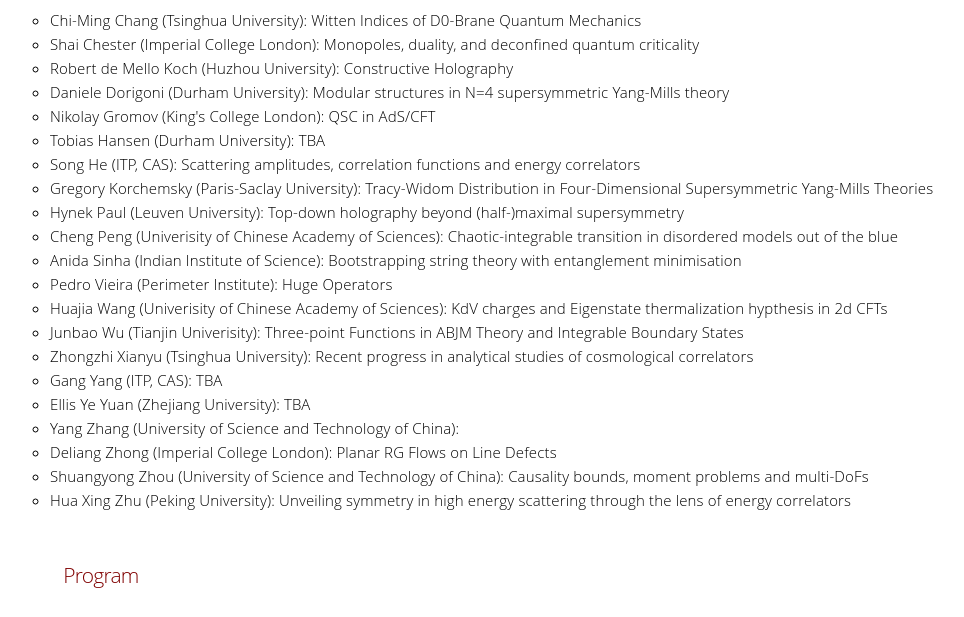
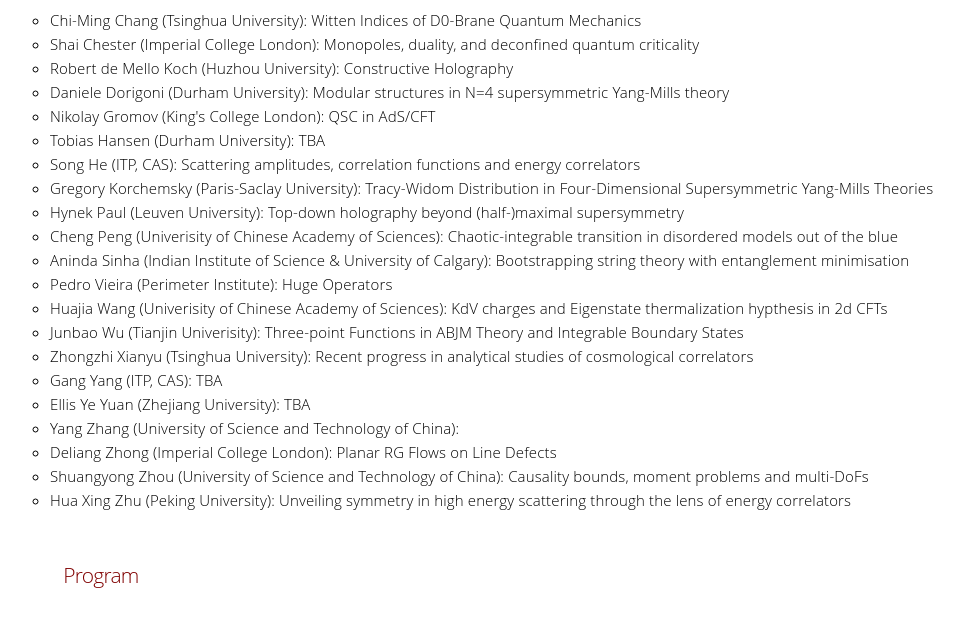
Before and after one commit to exactmethods/workshop, a plain HTML site: page index.html in a window 1280 px wide. Shown: the part 702-1319 px from the top of the page, without its empty margins (150-1114 px from the left). Drawn offline with Linux system fonts and the light colour scheme.

Commit message:
Update index.html

```diff
--- a/index.html
+++ b/index.html
@@ -103,7 +103,7 @@ This workshop is organized by Kavli Institute of Theoretical Sciences of Chinese
 	</li>
 	<li>Cheng Peng (Univerisity of Chinese Academy of Sciences): Chaotic-integrable transition in disordered models out of the blue
 	</li>
-	<li>Anida Sinha (Indian Institute of Science): Bootstrapping string theory with entanglement minimisation
+	<li>Aninda Sinha (Indian Institute of Science & University of Calgary): Bootstrapping string theory with entanglement minimisation
 	</li>
 	<li>Pedro Vieira (Perimeter Institute): Huge Operators
 	</li>
```
